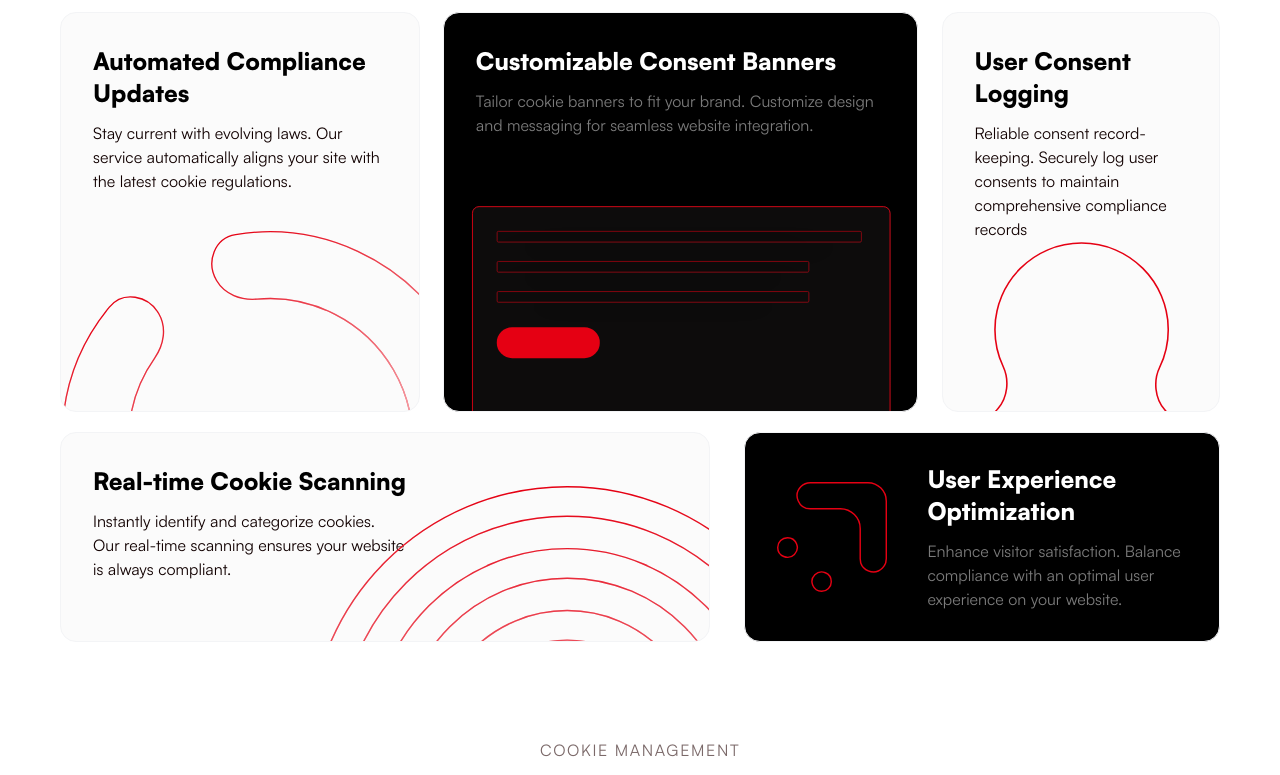
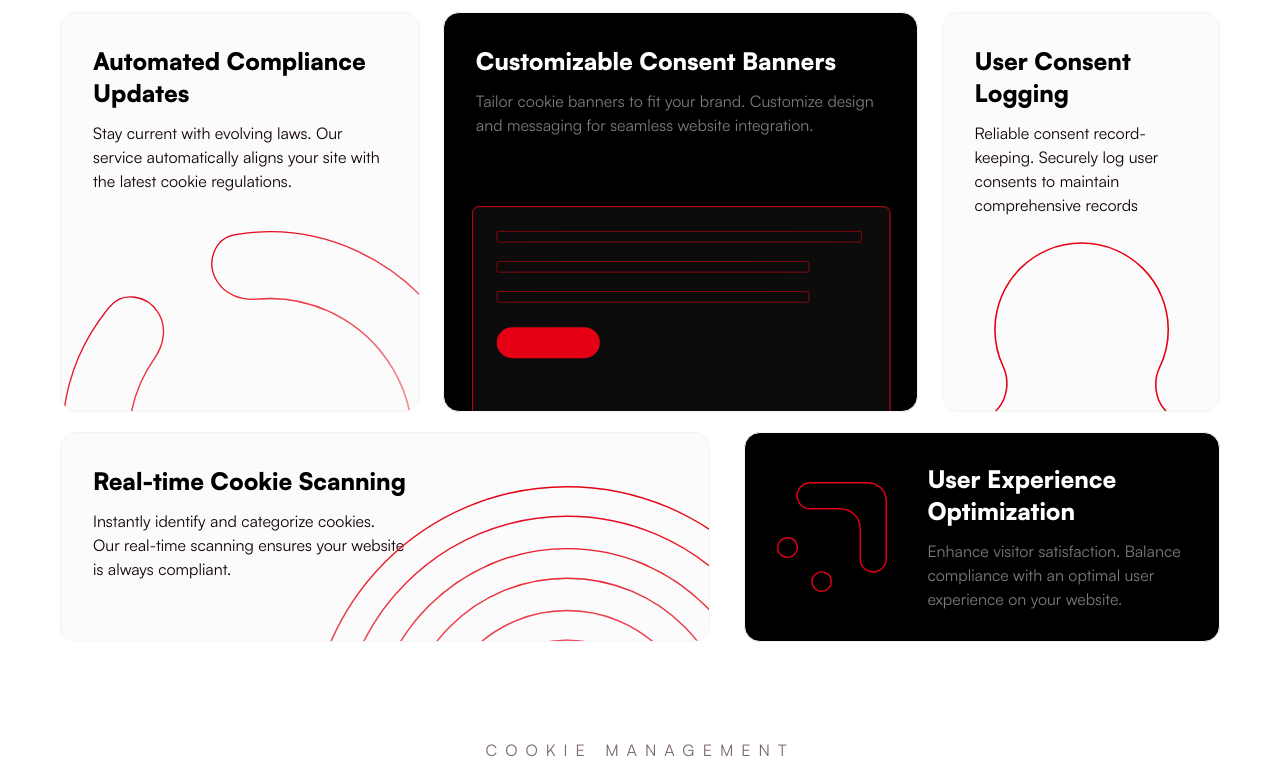
Before and after one commit to al1yew/cookies_app_submission, a Next.js app: page / in a window 1280 px wide. Shown: the part 960-1735 px from the top of the page. Built offline with nearby package versions, Linux system fonts and the light colour scheme.

Commit message:
Mar 4, 2024, 11:39 PM

```diff
--- a/components/home/Benefits.tsx
+++ b/components/home/Benefits.tsx
@@ -51,7 +51,7 @@ const Benefits = () => {
               <h2 className="font-black text-2xl mb-3">User Consent Logging</h2>
               <p className="font-medium text-md text-[#110000]">
                 Reliable consent record-keeping. Securely log user consents to
-                maintain comprehensive compliance records
+                maintain comprehensive records
               </p>
               <Image
                 src="/images/user.svg"
--- a/components/home/Management.tsx
+++ b/components/home/Management.tsx
@@ -15,7 +15,7 @@ const Management = () => {
             alt="cells"
             className="hidden lg:block absolute opacity-40 top-40 -left-32 w-2/3  z-[-2]"
           />
-          <h2 className="text-[#7B6969] font-normal text-md tracking-widest text-center">
+          <h2 className="text-[#7B6969] font-normal text-md text-center tracking-8">
             COOKIE MANAGEMENT
           </h2>
           <h1 className="font-black text-[32px] lg:text-[44px] text-center">
```
